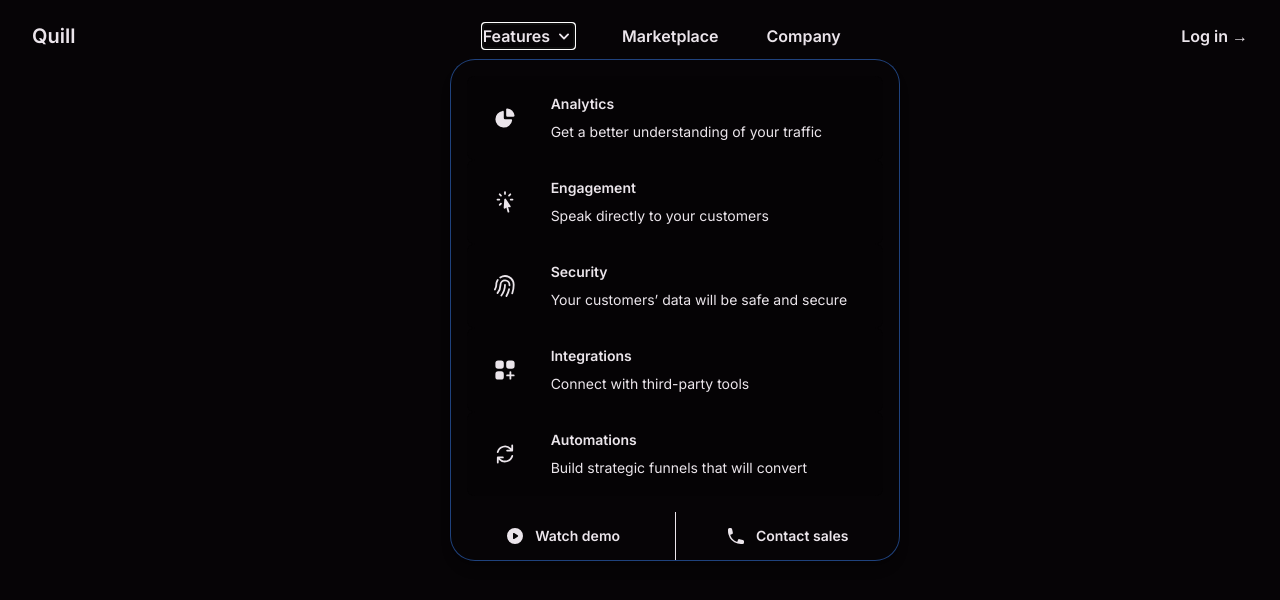
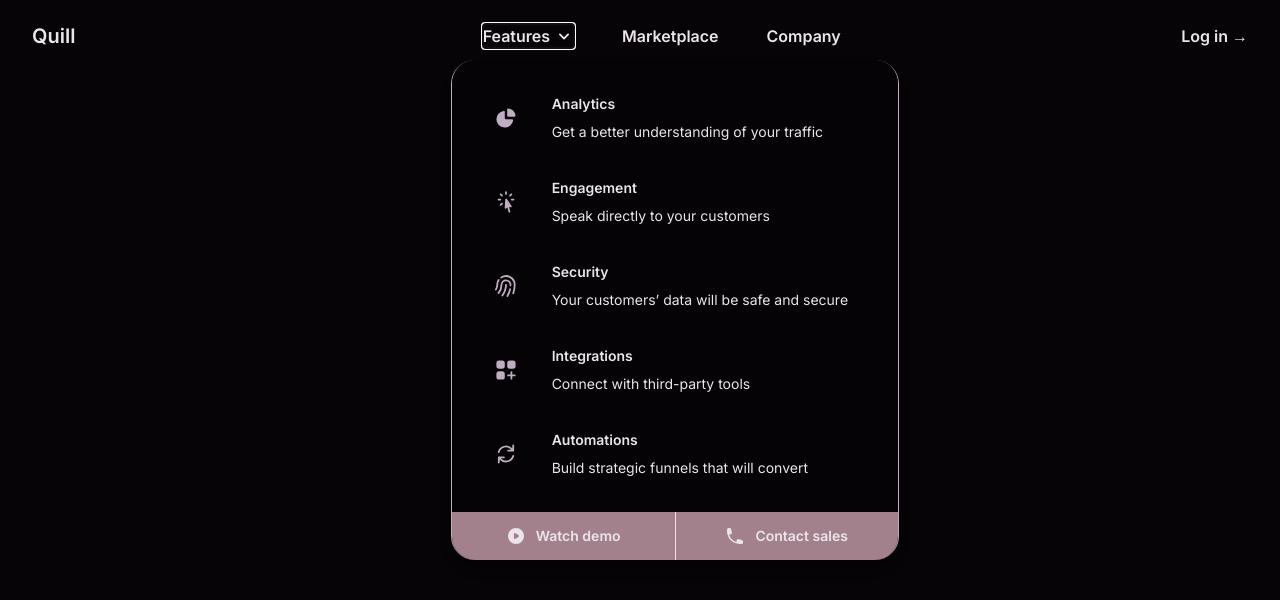
Before and after one commit to pawelek7k/Quill, a Next.js app: page / in a window 1280 px wide. Both pictures are taken after a click on the button "Features". Shown: the top 600 px of the page. Built offline with nearby package versions, Linux system fonts and the light colour scheme.

Commit message:
add styles fixes

```diff
--- a/app/components/Header/CallsToAction.tsx
+++ b/app/components/Header/CallsToAction.tsx
@@ -7,12 +7,12 @@ interface CallsToActionProps {
 }
 
 export const CallsToAction = ({ calls }: CallsToActionProps) => (
-  <div className="grid grid-cols-2 divide-x divide-gray-900/5 bg-gray-50">
+  <div className="grid grid-cols-2 divide-x divide-gray-900/5 bg-accent">
     {calls.map((item) => (
       <a
         key={item.name}
         href={item.href}
-        className="flex items-center justify-center gap-x-2.5 p-3 text-sm font-semibold leading-6 text-gray-900 hover:bg-gray-100"
+        className="flex items-center justify-center gap-x-2.5 p-3 text-sm font-semibold leading-6 text-gray-900 hover:bg-primary"
       >
         <item.icon
           aria-hidden="true"
--- a/app/components/Header/DesktopMenu.tsx
+++ b/app/components/Header/DesktopMenu.tsx
@@ -35,9 +35,9 @@ export const DesktopMenu = ({ products, callsToAction }: DesktopMenuProps) => (
       </PopoverButton>
       <PopoverPanel
         transition
-        className="absolute -left-8 top-full z-10 mt-3 w-screen max-w-md overflow-hidden rounded-3xl bg-white shadow-lg ring-1 ring-gray-900/5 transition data-[closed]:translate-y-1 data-[closed]:opacity-0 data-[enter]:duration-200 data-[leave]:duration-150 data-[enter]:ease-out data-[leave]:ease-in"
+        className="absolute -left-8 top-full z-10 mt-3 w-screen max-w-md overflow-hidden rounded-3xl bg-white shadow-lg border-primary border-x transition data-[closed]:translate-y-1 data-[closed]:opacity-0 data-[enter]:duration-200 data-[leave]:duration-150 data-[enter]:ease-out data-[leave]:ease-in"
       >
-        <div className="p-4">
+        <div className="p-4 bg-secondaryBg backdrop-blur-sm">
           {products.map((item) => (
             <ProductItem key={item.name} item={item} />
           ))}
--- a/app/components/Header/ProductItem.tsx
+++ b/app/components/Header/ProductItem.tsx
@@ -10,13 +10,13 @@ interface ProductItemProps {
 export const ProductItem = ({ item }: ProductItemProps) => (
   <div
     key={item.name}
-    className="group relative flex items-center gap-x-6 rounded-lg p-4 text-sm leading-6 bg-secondaryBg backdrop-blur-sm"
+    className="group relative flex items-center gap-x-6 rounded-lg p-4 text-sm leading-6"
   >
     <div className="flex h-11 w-11 flex-none items-center justify-center rounded-lg ">
-      <item.icon aria-hidden="true" className="h-6 w-6 hover:primary" />
+      <item.icon aria-hidden="true" className="h-6 w-6 fill-primary " />
     </div>
     <div className="flex-auto">
-      <a href={item.href} className="block font-semibold hover:text ">
+      <a href={item.href} className="block font-semibold hover:text-primary ">
         {item.name}
         <span className="absolute inset-0 " />
       </a>
--- a/tailwind.config.ts
+++ b/tailwind.config.ts
@@ -13,9 +13,9 @@ const config: Config = {
       text: '#ebe5eb',
       background: '#060406',
       secondaryBg: '#060406c8',
-      primary: '#99c5d5',
-      secondary: '#2e6b82',
-      accent: '#56adcd',
+      primary: '#c0adc2',
+      secondary: '#58414d',
+      accent: '#a2818d',
     }
   },
   plugins: [],
```
